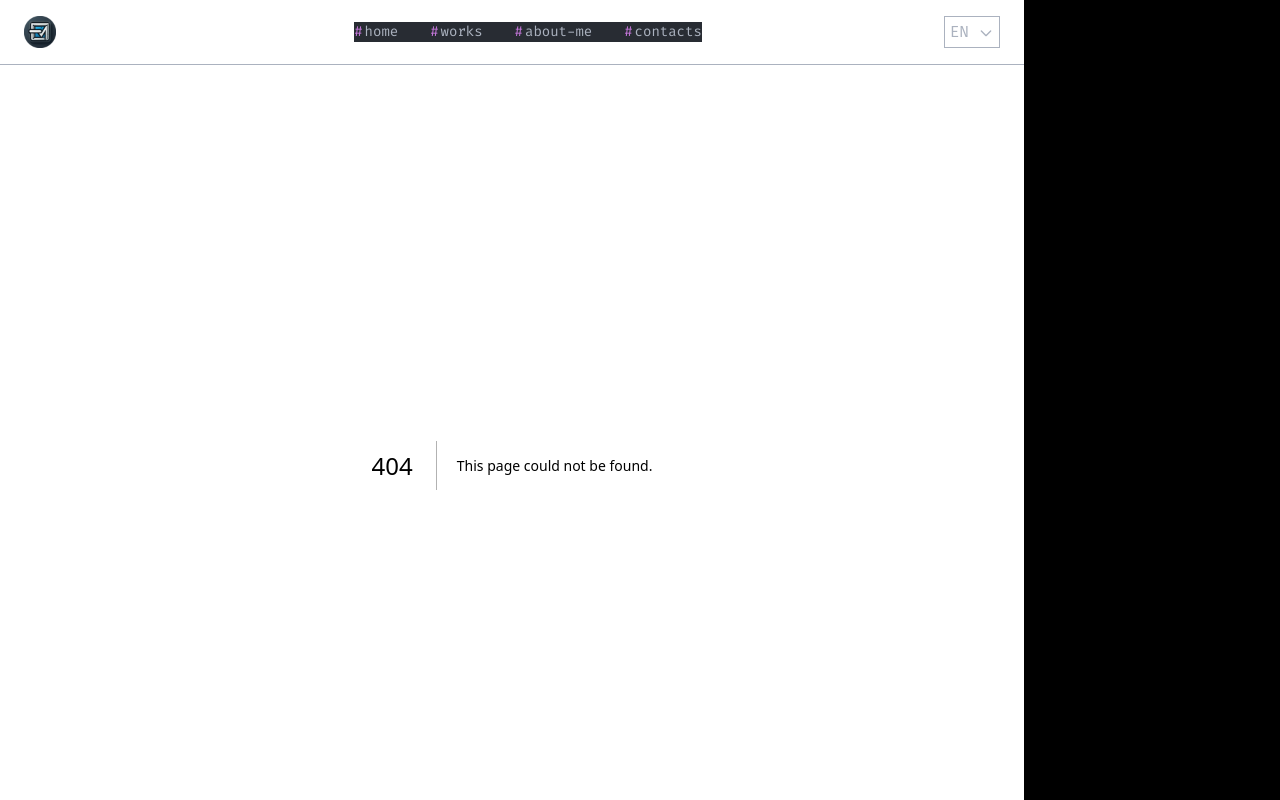
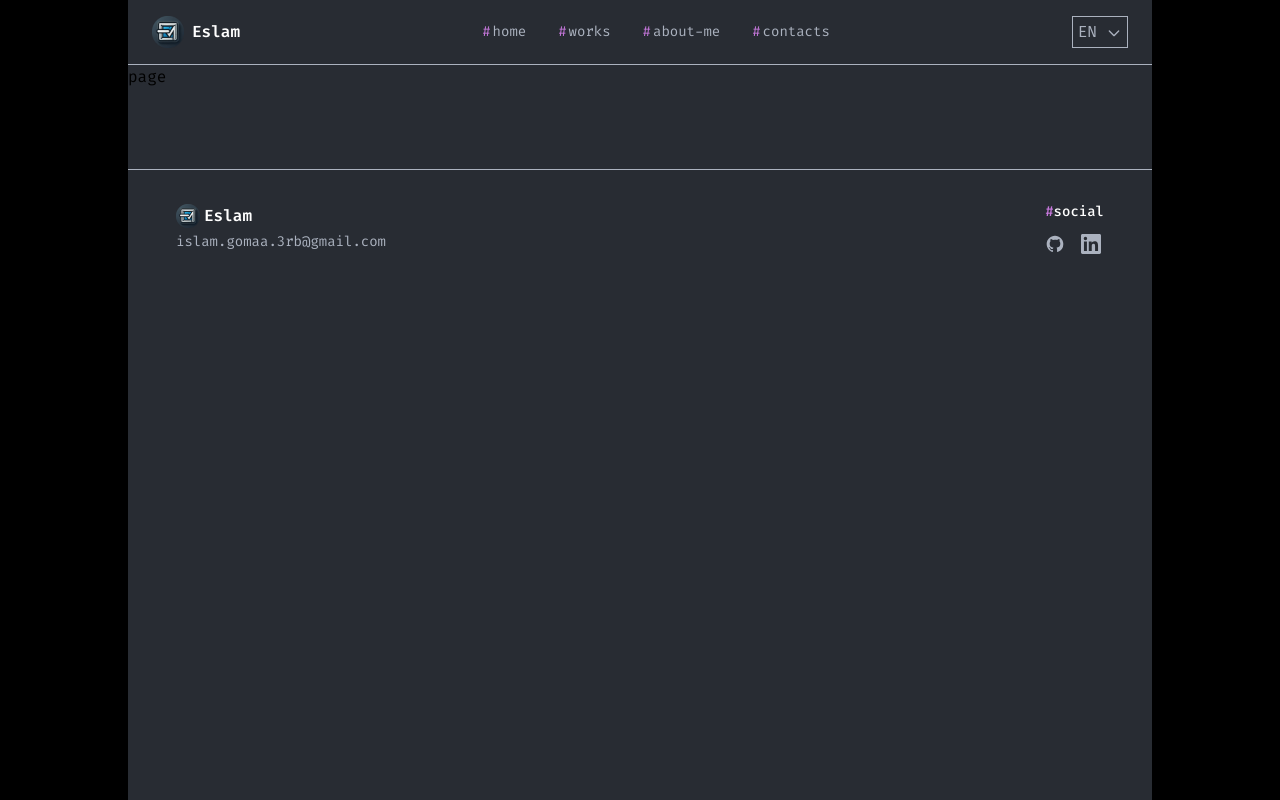
Before and after one commit to Eslam-mg/portfolio, a Next.js app: page /projects/1 in a window 1280 px wide. Before the commit this address had no page. Shown: the top 800 px of the page. Built offline with nearby package versions, Linux system fonts and the light colour scheme.

Commit message:
add project Details page

```diff
--- /dev/null
+++ b/src/app/projects/[id]/page.tsx
@@ -0,0 +1,14 @@
+import React from 'react'
+import { myProjects } from '../Projects_List';
+
+export async function generateStaticParams() {
+    return myProjects.map((project) => ({
+        id: String(project.id),
+    }));
+}
+
+export default async function page() {
+    return (
+        <div>page</div>
+    )
+}
```
